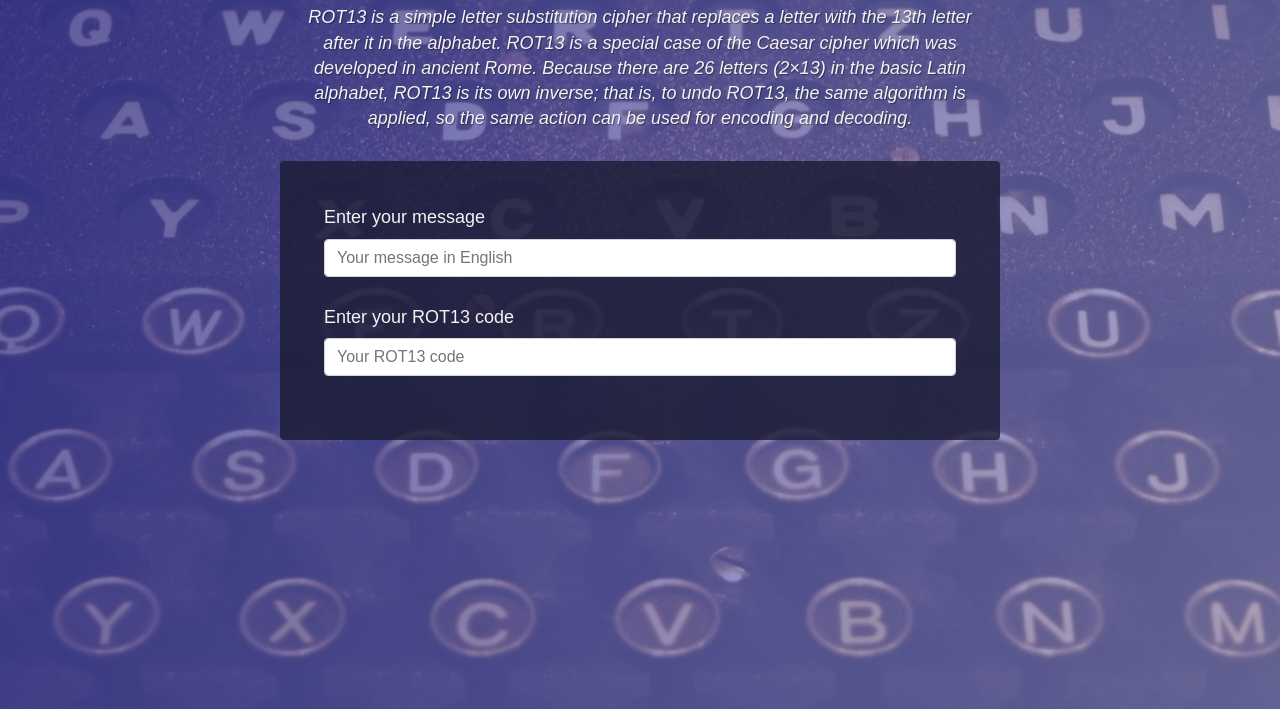
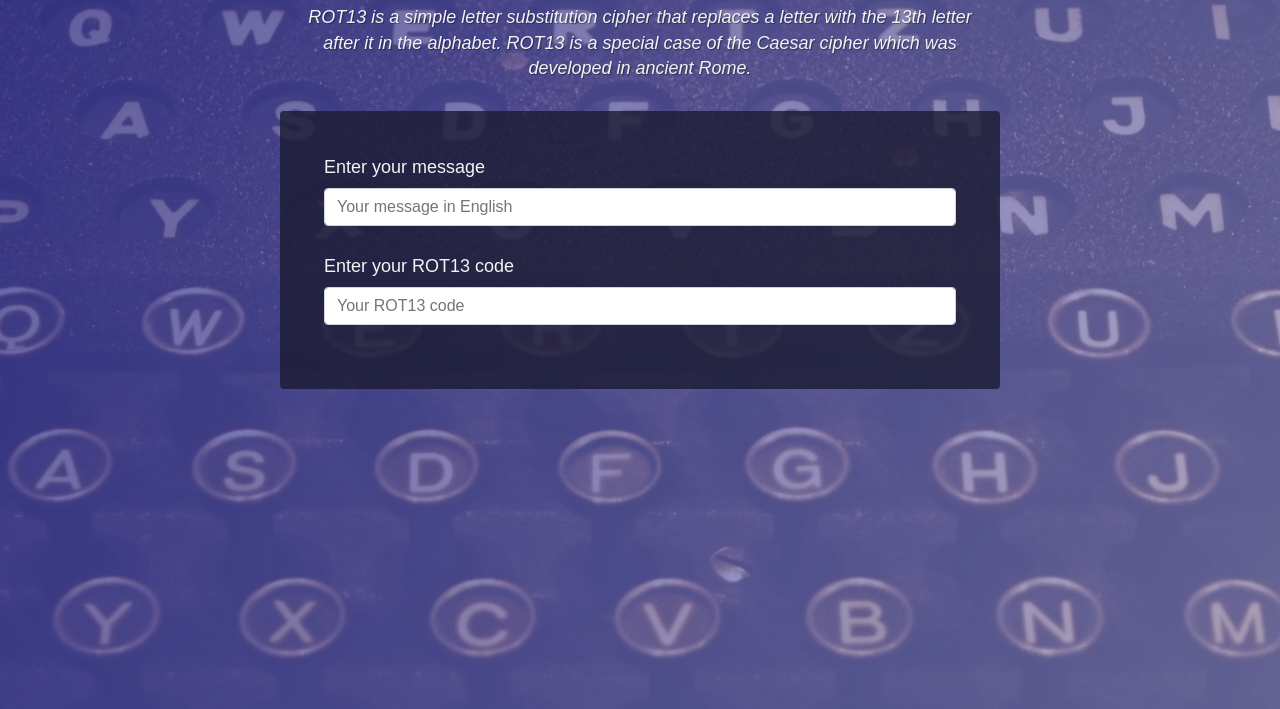
Before and after one commit to pukarkarki/rot13cipher, a plain HTML site: page index.html in a window 1280 px wide. Shown: the part 91-800 px from the top of the page. Drawn offline with Linux system fonts and the light colour scheme.

Commit message:
Update index.html

```diff
--- a/index.html
+++ b/index.html
@@ -177,8 +177,7 @@ form {
         <p id="description" class="description text-center">
           ROT13  is a simple letter substitution cipher that replaces a letter with the 13th letter after it in the alphabet.
            ROT13 is a special case of the Caesar cipher which was developed in ancient Rome.
-           Because there are  26 letters (2×13) in the basic Latin alphabet, ROT13 is its own inverse; that is, to undo ROT13,
-           the same algorithm is applied, so the same action can be used for encoding and decoding.
+
         </p>
       </header>
       <script type = "text/javascript" src = "app.js" ></script>
```
